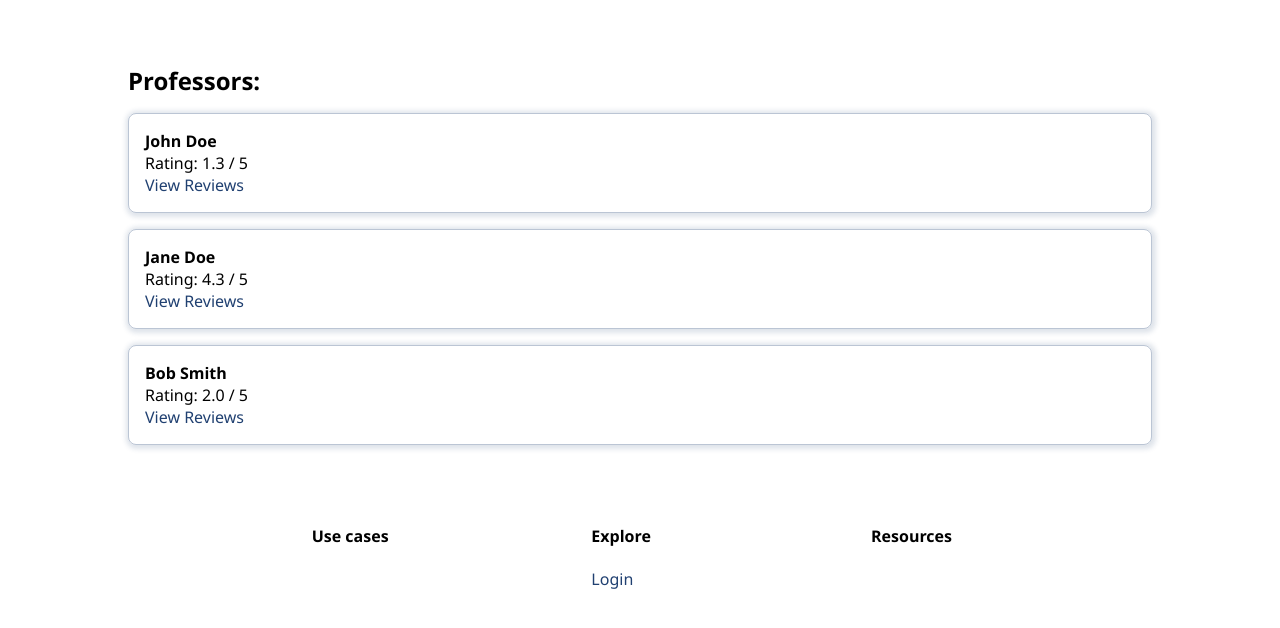
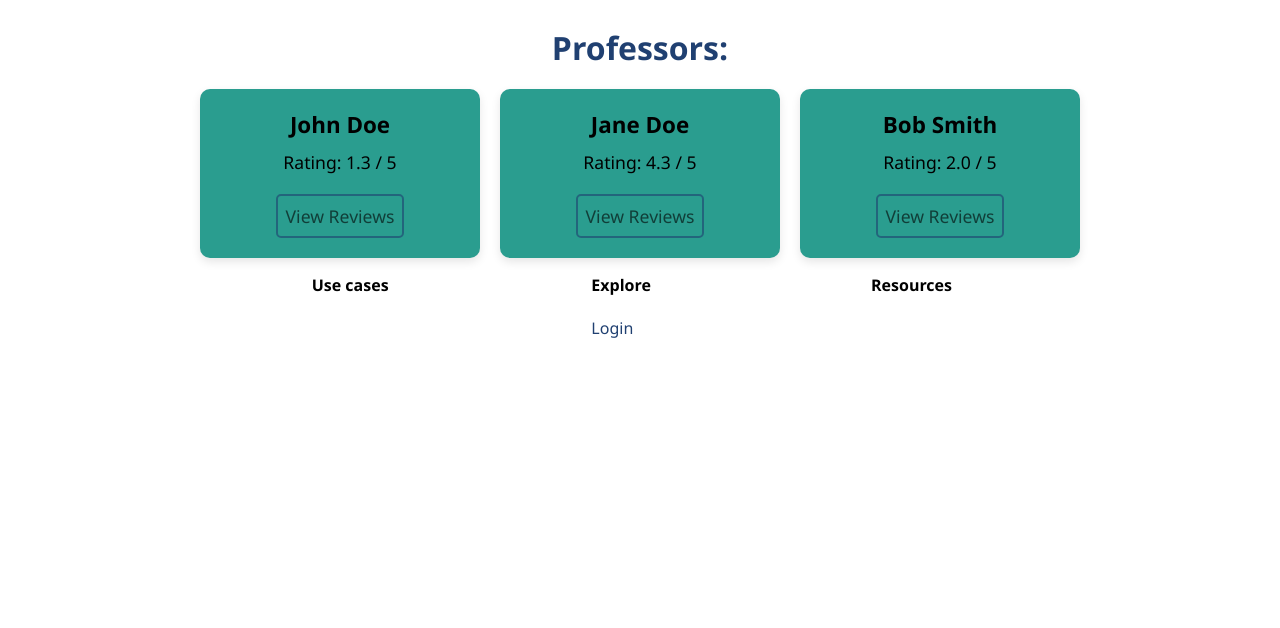
Before and after one commit to alexandernc0043/ITSC-3155-Group3, a Django app: page /professor-list/ in a window 1280 px wide. Shown: the part 90-718 px from the top of the page. Run offline with Django 5.2, Linux system fonts and the light colour scheme; data comes from the database, SQL or seed files in the repository.

Commit message:
Update professor_list.html
Styling

```diff
--- a/Final Project Code/ReviewMaster/base/templates/base/professor_list.html
+++ b/Final Project Code/ReviewMaster/base/templates/base/professor_list.html
@@ -1,14 +1,79 @@
 {% extends 'main.html' %}
 
 {% block content %}
-    <main>
-        <h2>Professors:</h2>
-        {% for professor in professors %}
-        <div class="card">
-            <p><strong>{{ professor.name }}</strong></p>
-            <p>Rating: {{ professor.rating  }}</p>
-            <a href="{% url 'professor-reviews' professor.name %}">View Reviews</a>
+
+<style>
+    h2 {
+        text-align: center;
+        font-size: 2rem;
+        margin-bottom: 20px;
+        color: var(--primary-color);
+    }
+
+    .professor-list {
+        display: flex;
+        flex-wrap: wrap;
+        justify-content: center;
+        gap: 20px;
+        margin-top: 20px;
+    }
+
+    .professor-item {
+        background-color: var(--secondary-color);
+        border-radius: 10px;
+        padding: 20px;
+        width: 280px;
+        text-align: center;
+        box-sizing: border-box;
+        box-shadow: 0 4px 10px rgba(0, 0, 0, 0.1);
+        transition: transform 0.3s ease;
+    }
+
+
+
+    .professor-name {
+        font-size: 1.4rem;
+        font-weight: bold;
+        color: var(--text-color);
+    }
+
+    .professor-rating {
+        margin: 10px 0;
+        color: var(--text-color);
+        font-size: 1.1rem;
+    }
+
+    .view-reviews-link {
+        display: inline-block;
+        margin-top: 10px;
+        font-size: 1.1rem;
+        color: black;
+        opacity: 60%;
+        padding: 8px;
+        border: 2px solid var(--primary-color);
+        border-radius: 5px;
+
+    }
+
+
+
+    hr {
+        width: 100%;
+        border-top: 1px solid #ddd;
+        margin: 20px 0;
+    }
+</style>
+
+<h2>Professors:</h2>
+
+<div class="professor-list">
+    {% for professor in professors %}
+        <div class="professor-item">
+            <p class="professor-name">{{ professor.name }}</p>
+            <p class="professor-rating">Rating: {{ professor.rating }}</p>
+            <a class="view-reviews-link" href="{% url 'professor-reviews' professor.name %}">View Reviews</a>
         </div>
-        {% endfor %}
-    </main>
+    {% endfor %}
+</div>
+
 {% endblock content %}
```
